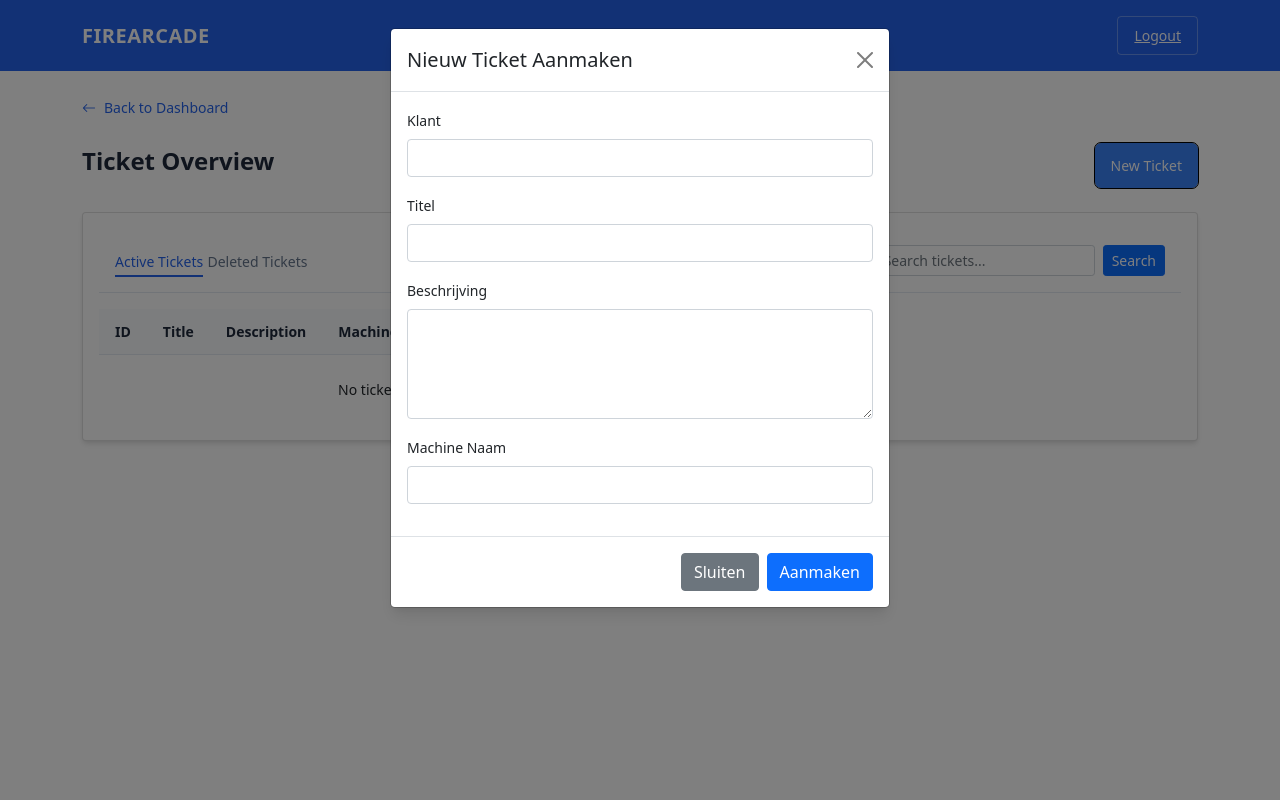
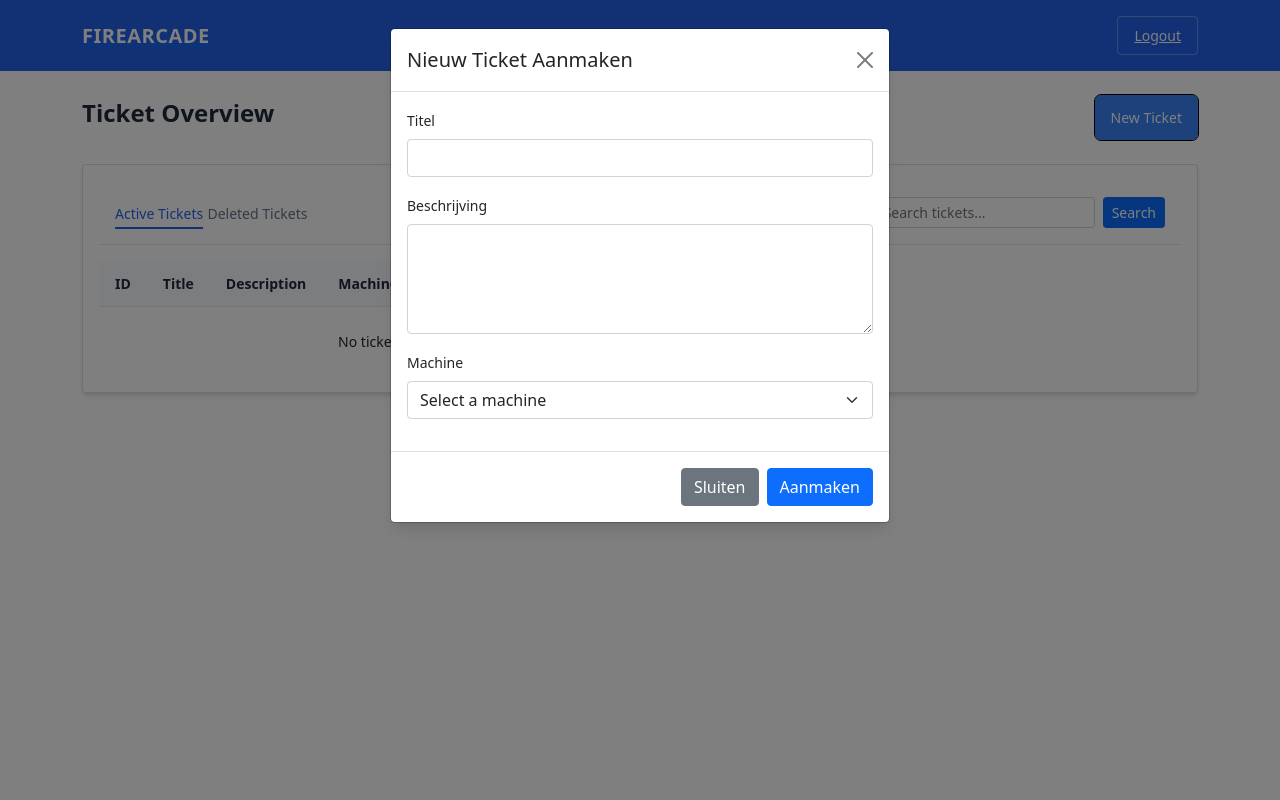
Before and after one commit to DaanKlaassen/FireArcade, a Flask app: page /ticket_overview in a window 1280 px wide, after a click on "New Ticket". Run offline with Flask 3, Linux system fonts and the light colour scheme; the visitor is signed in with stand-in values (Sample User, id 1); data that the repository does not hold is empty.

Commit message:
aanpassingen klanten pagina's

```diff
--- a/app/app.py
+++ b/app/app.py
@@ -423,8 +423,9 @@ def customer_dashboard():
     tickets = Ticket.query.filter_by(gebruiker_id=current_user.id).order_by(Ticket.created_at.desc()).limit(5).all()
     contracten = Contract.query.filter_by(gebruiker_id=current_user.id).order_by(
         Contract.contract_begin_datum.desc()).limit(5).all()
+    machines = Machine.query.all()
 
-    return render_template('customer_dashboard.html', tickets=tickets, contracten=contracten)
+    return render_template('customer_dashboard.html', machines=machines, tickets=tickets, contracten=contracten)
 
 
 @app.route('/add_ticket_opmerking', methods=['POST'])
@@ -439,11 +440,6 @@ def add_ticket_opmerking():
 
     ticket = Ticket.query.get_or_404(ticket_id)
 
-    # Check if the user has permission to add a comment to this ticket
-    if current_user.rol != 'medewerker' and ticket.gebruiker_id != current_user.id:
-        flash('Je hebt geen toestemming om een opmerking toe te voegen aan dit ticket.', 'error')
-        return redirect(url_for('ticket_overview'))
-
     new_opmerking = TicketOpmerking(
         ticket_id=ticket_id,
         opmerking=opmerking,
@@ -455,11 +451,9 @@ def add_ticket_opmerking():
 
     flash('Opmerking succesvol toegevoegd!', 'success')
 
-    # Redirect back to the page they came from
-    if current_user.rol == 'medewerker':
-        return redirect(url_for('MedewerkerTickets'))
-    else:
-        return redirect(url_for('ticket_overview'))
+    # Redirect terug naar de juiste pagina
+    return redirect(url_for('MedewerkerTickets') if current_user.rol == 'medewerker' else url_for('ticket_overview'))
+
 
 
 @app.route('/KlantOverzicht')
@@ -561,7 +555,7 @@ def ticket_detail(ticket_id):
     ticket = Ticket.query.get_or_404(ticket_id)
 
     # Check if the user has permission to view this ticket
-    if current_user.rol != 'monteur' and ticket.gebruiker_id != current_user.id:
+    if current_user.rol != 'medewerker' and ticket.gebruiker_id != current_user.id:
         flash('You do not have permission to view this ticket.', 'error')
         return redirect(url_for('dashboard'))
 
@@ -715,6 +709,7 @@ def MedewerkerTickets():
                            klanten=customers,
                            machines=machines)
 
+
 # logout functie
 @app.route('/logout')
 @login_required
@@ -726,6 +721,7 @@ def logout():
 # Machine routes
 @app.route('/machines')
 @login_required
+@role_required('medewerker')
 def machines_overview():
     search_query = request.args.get('search', '')
 
--- a/app/templates/ticket_overview.html
+++ b/app/templates/ticket_overview.html
@@ -18,15 +18,18 @@
             overflow: hidden;
             transition: max-height 0.3s ease-out;
         }
+
         .comments-section.show {
             max-height: 500px;
             transition: max-height 0.5s ease-in;
         }
+
         .comment-toggle {
             cursor: pointer;
             color: #0d6efd;
             font-size: 0.9rem;
         }
+
         .comment-toggle:hover {
             text-decoration: underline;
         }
@@ -35,7 +38,9 @@
 <body>
 <header class="header">
     <div class="container header-container">
+        <a href="/customer_dashboard">
             <div class="logo">FIREARCADE</div>
+        </a>
         <div class="nav-buttons">
             <a href="{{ url_for('logout') }}" class="nav-btn">Logout</a>
         </div>
@@ -43,12 +48,6 @@
 </header>
 
 <main class="container">
-        <div class="back-link-container">
-            <a href="{{ url_for('dashboard') }}" class="back-link">
-                <i class="bi bi-arrow-left"></i> Back to Dashboard
-            </a>
-        </div>
-
     <div class="page-header">
         <h1>Ticket Overview</h1>
         <button class="action-btn" data-bs-toggle="modal" data-bs-target="#createTicketModal">
@@ -69,16 +68,20 @@
     <div class="card table-card">
         <div class="filter-options d-flex justify-content-between align-items-center p-3">
             <div>
-                    <a href="{{ url_for('ticket_overview', status='Active') }}" class="filter-link {% if filter_status == 'Active' %}active{% endif %}">Active Tickets</a>
-                    <a href="{{ url_for('ticket_overview', status='Deleted') }}" class="filter-link {% if filter_status == 'Deleted' %}active{% endif %}">Deleted Tickets</a>
+                <a href="{{ url_for('ticket_overview', status='Active') }}"
+                   class="filter-link {% if filter_status == 'Active' %}active{% endif %}">Active Tickets</a>
+                <a href="{{ url_for('ticket_overview', status='Deleted') }}"
+                   class="filter-link {% if filter_status == 'Deleted' %}active{% endif %}">Deleted Tickets</a>
             </div>
             <div>
                 <form action="{{ url_for('ticket_overview') }}" method="GET" class="d-flex">
                     <input type="hidden" name="status" value="{{ filter_status }}">
-                        <input type="text" name="search" class="form-control form-control-sm me-2" placeholder="Search tickets..." value="{{ search_query }}">
+                    <input type="text" name="search" class="form-control form-control-sm me-2"
+                           placeholder="Search tickets..." value="{{ search_query }}">
                     <button type="submit" class="btn btn-sm btn-primary">Search</button>
                     {% if search_query %}
-                        <a href="{{ url_for('ticket_overview', status=filter_status) }}" class="btn btn-sm btn-outline-secondary ms-2">Clear</a>
+                    <a href="{{ url_for('ticket_overview', status=filter_status) }}"
+                       class="btn btn-sm btn-outline-secondary ms-2">Clear</a>
                     {% endif %}
                 </form>
             </div>
@@ -111,17 +114,17 @@
                     <td>{{ ticket.toegewezen }}</td>
                     <td class="actions-cell">
                         <div class="d-flex gap-1">
-                                    <a href="{{ url_for('ticket_detail', ticket_id=ticket.id) }}" class="btn-icon view-btn" title="View Details">
-                                        <i class="bi bi-eye"></i>
-                                    </a>
 
-                                    <button class="btn-icon view-btn" title="Add Comment" data-bs-toggle="modal" data-bs-target="#addOpmerkingModal" data-ticket-id="{{ ticket.id }}" data-ticket-title="{{ ticket.titel }}">
+                            <button class="btn-icon view-btn" title="Add Comment" data-bs-toggle="modal"
+                                    data-bs-target="#addOpmerkingModal" data-ticket-id="{{ ticket.id }}"
+                                    data-ticket-title="{{ ticket.titel }}">
                                 <i class="bi bi-chat-dots"></i>
                             </button>
 
                             {% if filter_status == 'Active' %}
                             <form action="{{ url_for('delete_ticket', id=ticket.id) }}" method="POST" class="d-inline">
-                                        <button type="submit" class="btn-icon delete-btn" title="Delete Ticket" onclick="return confirm('Are you sure you want to delete this ticket?')">
+                                <button type="submit" class="btn-icon delete-btn" title="Delete Ticket"
+                                        onclick="return confirm('Are you sure you want to delete this ticket?')">
                                     <i class="bi bi-trash"></i>
                                 </button>
                             </form>
@@ -140,7 +143,8 @@
                     <td colspan="7" class="p-0">
                         <div class="p-2 bg-light">
                             <div class="comment-toggle" data-ticket-id="{{ ticket.id }}">
-                                        <i class="bi bi-chevron-down"></i> Show Comments ({{ opmerkingen_by_ticket[ticket.id]|length }})
+                                <i class="bi bi-chevron-down"></i> Show Comments ({{
+                                opmerkingen_by_ticket[ticket.id]|length }})
                             </div>
                             <div id="comments-{{ ticket.id }}" class="comments-section">
                                 <div class="p-2">
@@ -168,52 +172,10 @@
             </table>
         </div>
     </div>
-    </main>
-
-    <!-- Ticket Creation Modal -->
-    <div class="modal fade" id="createTicketModal" tabindex="-1" aria-labelledby="createTicketModalLabel"
-     aria-hidden="true">
-    <div class="modal-dialog">
-        <div class="modal-content">
-            <div class="modal-header">
-                <h5 class="modal-title" id="createTicketModalLabel">Nieuw Ticket Aanmaken</h5>
-                <button type="button" class="btn-close" data-bs-dismiss="modal" aria-label="Close"></button>
-            </div>
-            <form action="{{ url_for('create_ticket') }}" method="POST">
-                <div class="modal-body">
-                    <div class="mb-3">
-                        <label for="klant" class="form-label">Klant</label>
-                        <select type="text" class="form-control" id="klant" name="klant" required>
-                            {% for klant in klanten %}
-                            <option value="{{ klant.id }}">{{ klant.naam }}</option>
-                            {% endfor %}
-                        </select>
-                    </div>
-                    <div class="mb-3">
-                        <label for="titel" class="form-label">Titel</label>
-                        <input type="text" class="form-control" id="titel" name="titel" required>
-                    </div>
-                    <div class="mb-3">
-                        <label for="beschrijving" class="form-label">Beschrijving</label>
-                        <textarea class="form-control" id="beschrijving" name="beschrijving" rows="4"
-                                  required></textarea>
-                    </div>
-                    <div class="mb-3">
-                        <label for="MachineNaam" class="form-label">Machine Naam</label>
-                        <input type="text" class="form-control" id="MachineNaam" name="MachineNaam" required>
-                    </div>
-                </div>
-                <div class="modal-footer">
-                    <button type="button" class="btn btn-secondary" data-bs-dismiss="modal">Sluiten</button>
-                    <button type="submit" class="btn btn-primary">Aanmaken</button>
-                </div>
-            </form>
-        </div>
-    </div>
-</div>
 
     <!-- Add Opmerking Modal -->
-    <div class="modal fade" id="addOpmerkingModal" tabindex="-1" aria-labelledby="addOpmerkingModalLabel" aria-hidden="true">
+    <div class="modal fade" id="addOpmerkingModal" tabindex="-1" aria-labelledby="addOpmerkingModalLabel"
+         aria-hidden="true">
         <div class="modal-dialog">
             <div class="modal-content">
                 <div class="modal-header">
@@ -241,13 +203,54 @@
         </div>
     </div>
 
+</main>
+
+<!-- Ticket Creation Modal -->
+<div class="modal fade" id="createTicketModal" tabindex="-1" aria-labelledby="createTicketModalLabel"
+     aria-hidden="true">
+    <div class="modal-dialog">
+        <div class="modal-content">
+            <div class="modal-header">
+                <h5 class="modal-title" id="createTicketModalLabel">Nieuw Ticket Aanmaken</h5>
+                <button type="button" class="btn-close" data-bs-dismiss="modal" aria-label="Close"></button>
+            </div>
+            <form action="{{ url_for('create_ticket') }}" method="POST">
+                <div class="modal-body">
+                    <div class="mb-3">
+                        <label for="titel" class="form-label">Titel</label>
+                        <input type="text" class="form-control" id="titel" name="titel" required>
+                    </div>
+                    <div class="mb-3">
+                        <label for="beschrijving" class="form-label">Beschrijving</label>
+                        <textarea class="form-control" id="beschrijving" name="beschrijving" rows="4"
+                                  required></textarea>
+                    </div>
+                    <div class="mb-3">
+                        <label for="machine_id" class="form-label">Machine</label>
+                        <select class="form-select" id="machine_id" name="machine_id" required>
+                            <option value="" selected disabled>Select a machine</option>
+                            {% for machine in machines %}
+                            <option value="{{ machine.id }}">{{ machine.game_naam }}</option>
+                            {% endfor %}
+                        </select>
+                    </div>
+                </div>
+                <div class="modal-footer">
+                    <button type="button" class="btn btn-secondary" data-bs-dismiss="modal">Sluiten</button>
+                    <button type="submit" class="btn btn-primary">Aanmaken</button>
+                </div>
+            </form>
+        </div>
+    </div>
+</div>
+
+
     <script src="https://cdn.jsdelivr.net/npm/bootstrap@5.1.3/dist/js/bootstrap.bundle.min.js"></script>
     <script>
-        // Script to populate the opmerking modal with ticket information
-        document.addEventListener('DOMContentLoaded', function() {
+        document.addEventListener('DOMContentLoaded', function () {
             const addOpmerkingModal = document.getElementById('addOpmerkingModal');
             if (addOpmerkingModal) {
-                addOpmerkingModal.addEventListener('show.bs.modal', function(event) {
+                addOpmerkingModal.addEventListener('show.bs.modal', function (event) {
                     const button = event.relatedTarget;
                     const ticketId = button.getAttribute('data-ticket-id');
                     const ticketTitle = button.getAttribute('data-ticket-title');
@@ -259,11 +262,11 @@
                     modalTicketTitle.textContent = `#${ticketId} - ${ticketTitle}`;
                 });
             }
-
+        });
         // Toggle comments visibility
         const commentToggles = document.querySelectorAll('.comment-toggle');
         commentToggles.forEach(toggle => {
-                toggle.addEventListener('click', function() {
+            toggle.addEventListener('click', function () {
                 const ticketId = this.getAttribute('data-ticket-id');
                 const commentsSection = document.getElementById(`comments-${ticketId}`);
 
@@ -282,7 +285,7 @@
             const commentCount = commentsSection.querySelectorAll('.mb-2').length;
             toggle.setAttribute('data-count', commentCount);
         });
-        });
+
     </script>
 </body>
 </html>
```
Also changed, not shown: app/templates/customer_dashboard.html (+15 -1 lines), app/templates/ticket_detail.html (+57 -6 lines). Lines whose indentation alone changed are shown as unchanged.
